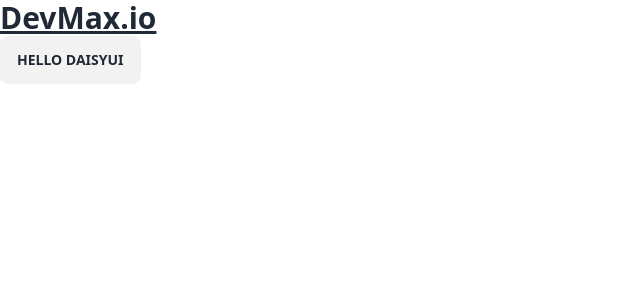
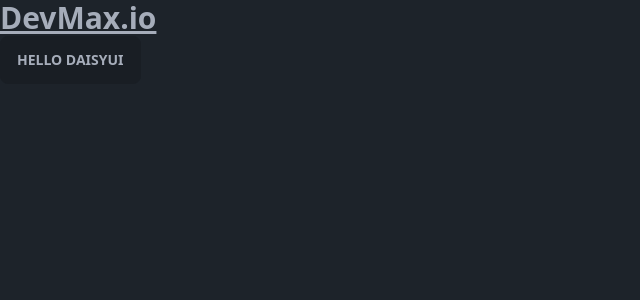
Before and after one commit to devmax-io/devmax.io, a SvelteKit app: page / in a window 1280 px wide. Shown: the top 300 px of the page, without its empty margins (0-640 px from the left). Built offline with nearby package versions, Linux system fonts and the light colour scheme.

Commit message:
configuring data-theme to dark

```diff
--- a/src/app.html
+++ b/src/app.html
@@ -1,5 +1,5 @@
 <!DOCTYPE html>
-<html lang="en">
+<html lang="en" data-theme="dark">
 	<head>
 		<meta charset="utf-8" />
 		<link rel="icon" href="%sveltekit.assets%/favicon.png" />
--- a/src/routes/+page.svelte
+++ b/src/routes/+page.svelte
@@ -1,8 +1,2 @@
-
-<style lang="postcss">
-	:global(html) {
-	  background-color: theme(colors.gray.100);
-	}
-</style>
 <h1 class="text-3xl font-bold underline">DevMax.io</h1>
 <button class="btn">Hello daisyUI</button>
```
